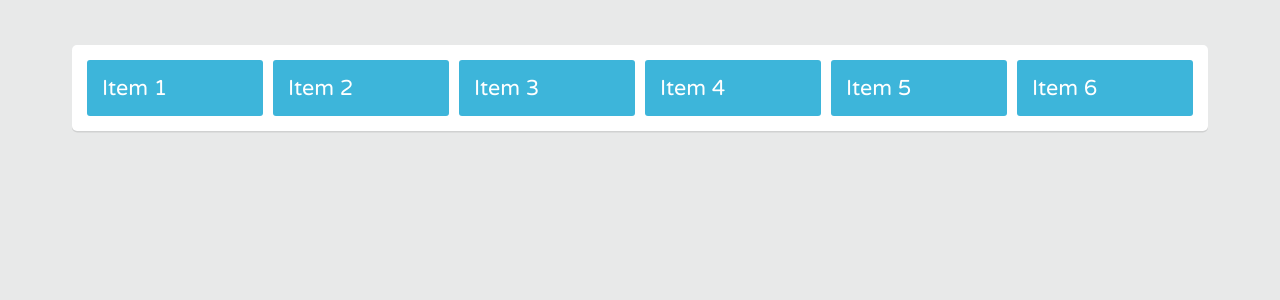
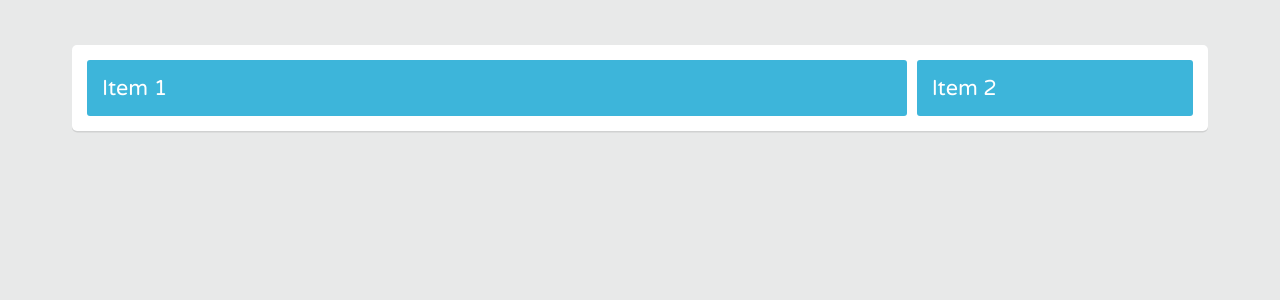
Before and after one commit to gkg626/treehouse, a PHP site: page /css_flexbox_layout/2-flexbox-properties/5-growing-flex-items/start/index.html in a window 1280 px wide. Shown: the top 300 px of the page. Run offline with PHP 8.4, Linux system fonts and the light colour scheme.

Commit message:
Complete lesson Growing Flex Items

```diff
--- a/css_flexbox_layout/2-flexbox-properties/5-growing-flex-items/start/css/flexbox.css
+++ b/css_flexbox_layout/2-flexbox-properties/5-growing-flex-items/start/css/flexbox.css
@@ -8,5 +8,9 @@
 }
 
 .item {
-flex-grow: 1;
+  flex-grow: 1;
 }
+
+.item-1 {
+  flex-grow: 4;
+}
--- a/css_flexbox_layout/2-flexbox-properties/5-growing-flex-items/start/index.html
+++ b/css_flexbox_layout/2-flexbox-properties/5-growing-flex-items/start/index.html
@@ -10,10 +10,12 @@
 	<div class="container">
 		<div class="item-1 item">Item 1</div>
 		<div class="item-2 item">Item 2</div>
-		<div class="item-3 item">Item 3</div>
-		<div class="item-4 item">Item 4</div>
-		<div class="item-5 item">Item 5</div>
-		<div class="item-6 item">Item 6</div>
+    <!--
+      <div class="item-3 item">Item 3</div>
+      <div class="item-4 item">Item 4</div>
+      <div class="item-5 item">Item 5</div>
+      <div class="item-6 item">Item 6</div>
+    -->
 	</div>
 </body>
 </html>
```
